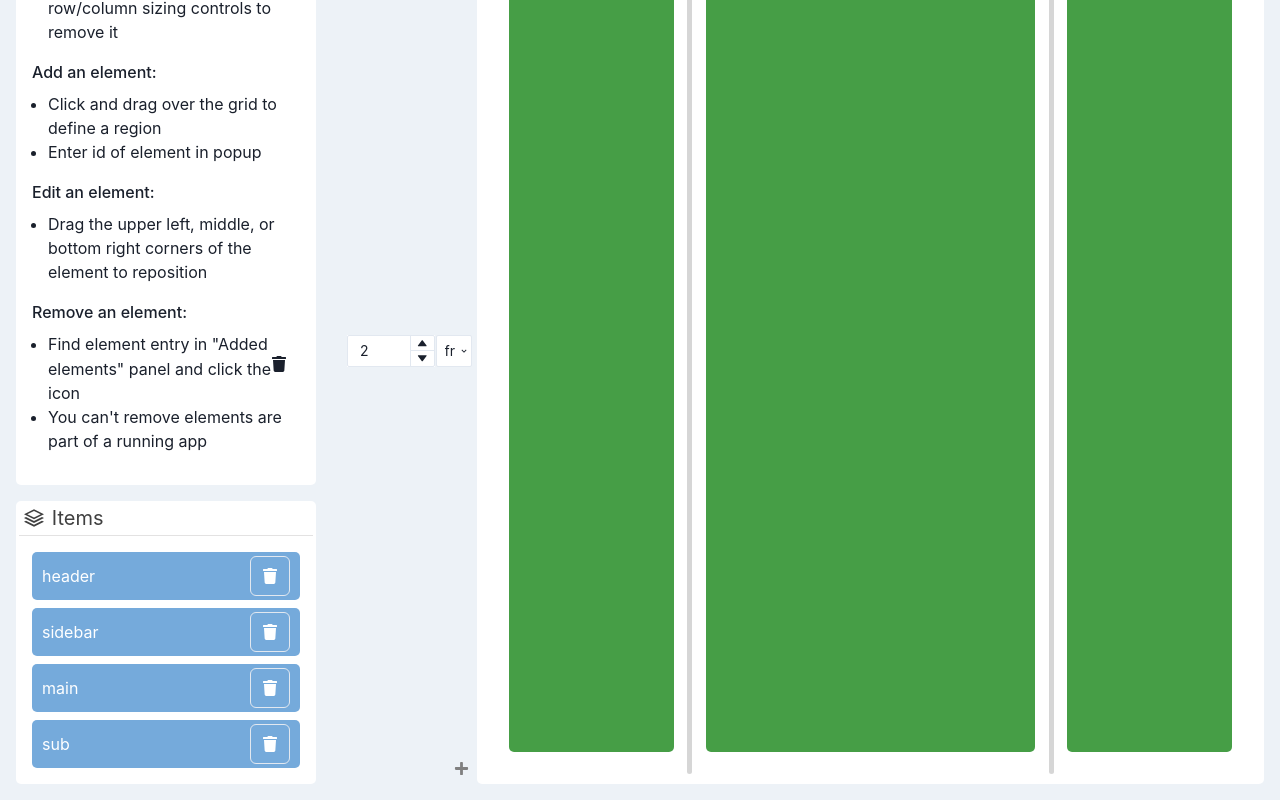
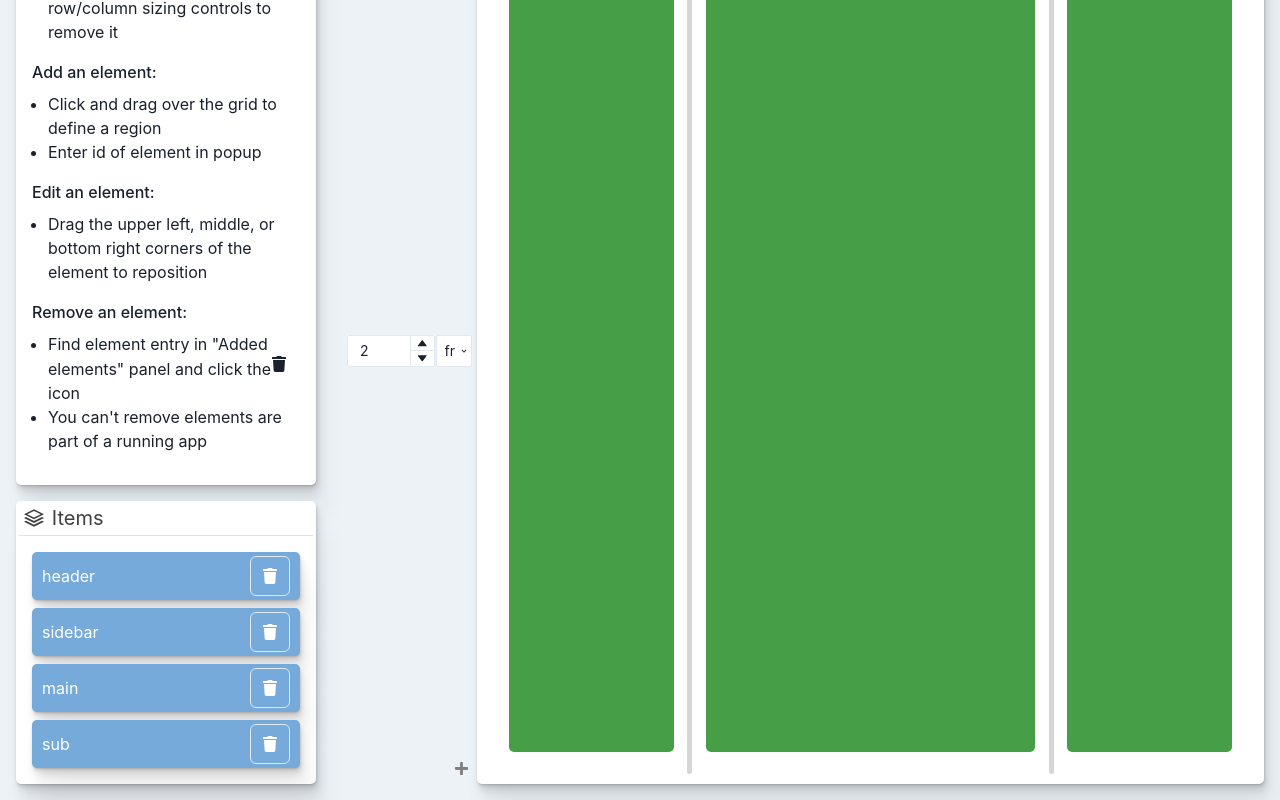
Before and after one commit to rstudio/shinyuieditor, a React (Create React App) app: page / in a window 1280 px wide. Shown: the part 376-1176 px from the top of the page. Built offline with nearby package versions, Linux system fonts and the light colour scheme.

Commit message:
Moved css variables declaration to a stand-alone css file to avoid issues with RGBA colorspace caused by Chakra's processing of values

```diff
--- /dev/null
+++ b/src/cssVariables.css
@@ -0,0 +1,17 @@
+body {
+  --rstudio-blue: #75aadb;
+  --rstudio-grey: #404040;
+  --rstudio-white: #ffffff;
+  --light-grey: #c4c4c4b2;
+  --header-height: 60px;
+  --shadow: 0.3px 1px 1.5px rgba(0, 0, 0, 0.11),
+    0.9px 2.6px 3.4px rgba(0, 0, 0, 0.083),
+    1.8px 5.3px 6.1px rgba(0, 0, 0, 0.075),
+    3.7px 11px 11.2px rgba(0, 0, 0, 0.067), 10px 30px 26px rgba(0, 0, 0, 0.051);
+  --selected-shadow: inset 0px 0px 0px 3px var(--rstudio-grey);
+  --selected-outline: 3px solid var(--rstudio-grey);
+  --selection-color: tomato;
+  --corner-radius: 5px;
+  --unit-input-width: 145px;
+  --card-header-height: 35px;
+}
--- a/src/theme.ts
+++ b/src/theme.ts
@@ -1,5 +1,5 @@
 import { extendTheme } from "@chakra-ui/react";
-
+import "./cssVariables.css";
 export const theme = extendTheme({
   components: {
     Heading: {
@@ -10,30 +10,11 @@ export const theme = extendTheme({
     },
   },
   styles: {
-    colors: {
-      "rstudio-blue": "green",
-    },
     global: {
       // styles for the `body`
       body: {
         width: "100%",
         bg: "#edf2f7",
-        "--rstudio-blue": "#75aadb",
-        "--rstudio-grey": "#404040",
-        "--rstudio-white": "#ffffff",
-        "--light-grey": "#c4c4c4b2",
-        "--header-height": "60px",
-        "--shadow": `0.3px 1px 1.5px rgba(0, 0, 0, 0.11),
-          0.9px 2.6px 3.4px rgba(0, 0, 0, 0.083),
-          1.8px 5.3px 6.1px rgba(0, 0, 0, 0.075),
-          3.7px 11px 11.2px rgba(0, 0, 0, 0.067),
-          10px 30px 26px rgba(0, 0, 0, 0.051)`,
-        "--selected-shadow": "inset 0px 0px 0px 3px var(--rstudio-grey)",
-        "--selected-outline": "3px solid var(--rstudio-grey)",
-        "--selection-color": "tomato",
-        "--corner-radius": "5px",
-        "--unit-input-width": "145px",
-        "--card-header-height": "35px",
       },
       ".disable-text-selection *": {
         userSelect: "none",
```
